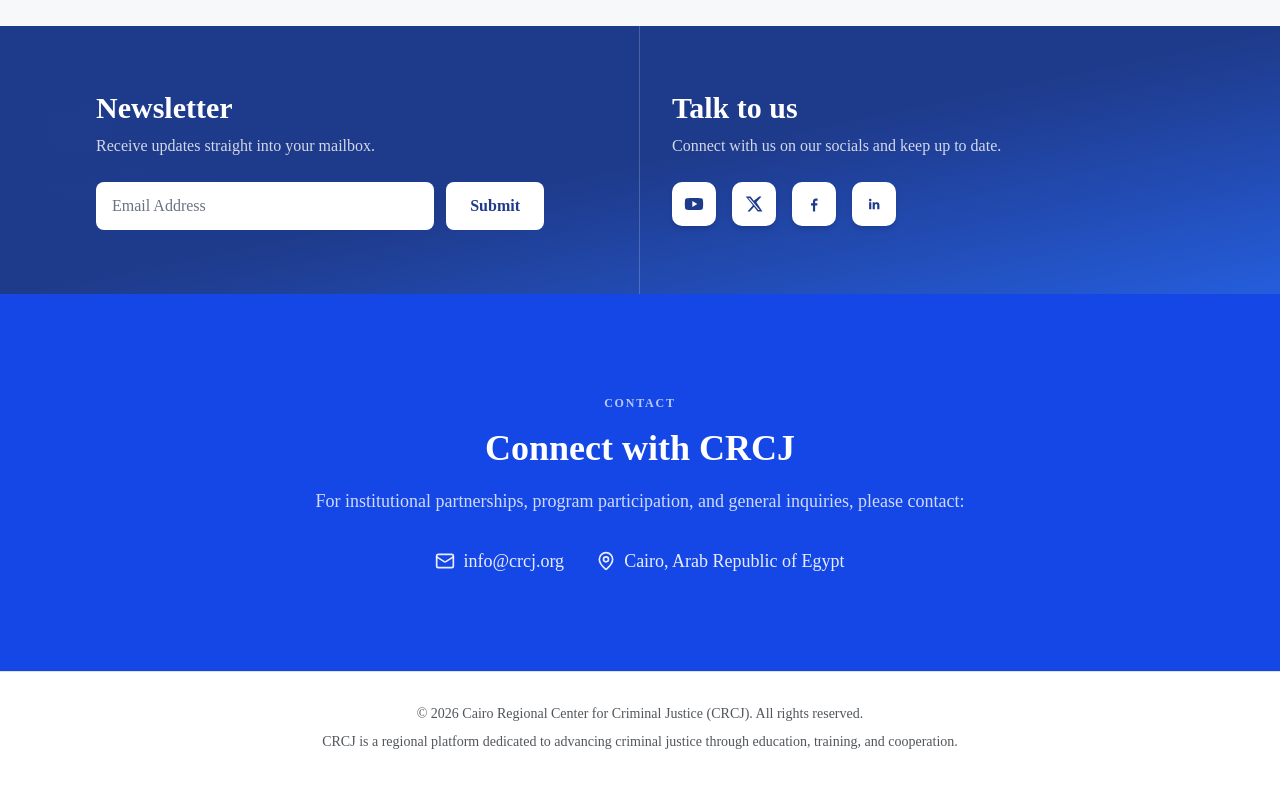
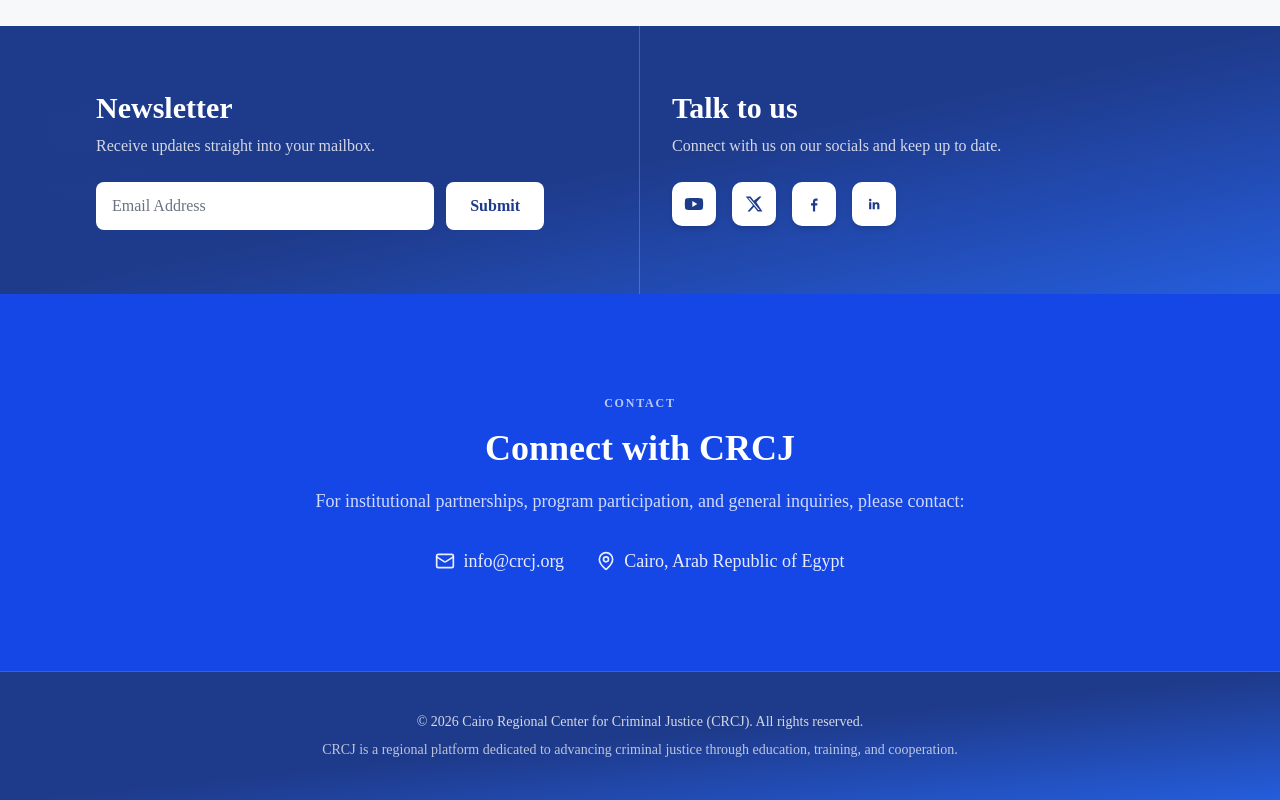
Before and after one commit to khaledcrcj/crcj-site, a Next.js app: page / in a window 1280 px wide. Shown: the part 3726-4526 px from the top of the page. Built offline with nearby package versions, Linux system fonts and the light colour scheme.

Commit message:
footer.tsx

```diff
--- a/components/crcj/footer.tsx
+++ b/components/crcj/footer.tsx
@@ -12,18 +12,26 @@ export function Footer({ lang }: FooterProps) {
   const isAr = lang === "ar";
 
   return (
-    <footer className="border-t border-border bg-background py-8">
-      <div className="mx-auto max-w-6xl px-4 text-center lg:px-6">
-        <p className={cn(
-          "text-sm text-muted-foreground",
-          isAr && "font-[var(--font-noto-arabic)]"
-        )}>
+    <footer className="relative border-t border-white/20 bg-[#1E3A8A] py-10 text-white">
+      {/* Gradient (same style as hero/newsletter) */}
+      <div className="absolute inset-0 bg-gradient-to-br from-[#1E3A8A]/95 via-[#1E3A8A]/90 to-[#2563EB]/85" />
+
+      <div className="relative mx-auto max-w-6xl px-4 text-center lg:px-6">
+        <p
+          className={cn(
+            "text-sm text-white/80",
+            isAr && "font-[var(--font-noto-arabic)]"
+          )}
+        >
           {t.footer1}
         </p>
-        <p className={cn(
-          "mt-2 text-sm text-muted-foreground",
-          isAr && "font-[var(--font-noto-arabic)]"
-        )}>
+
+        <p
+          className={cn(
+            "mt-2 text-sm text-white/70",
+            isAr && "font-[var(--font-noto-arabic)]"
+          )}
+        >
           {t.footer2}
         </p>
       </div>
```
